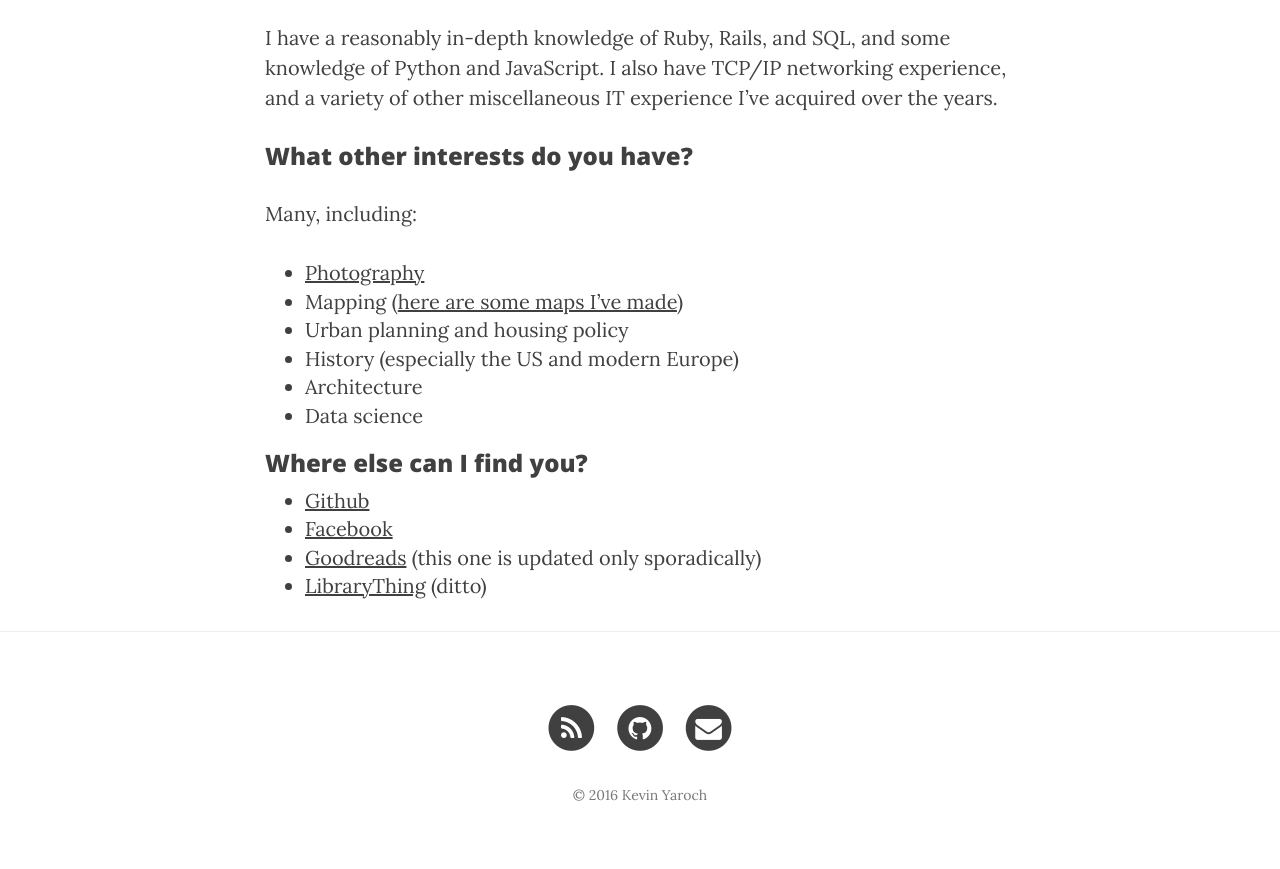
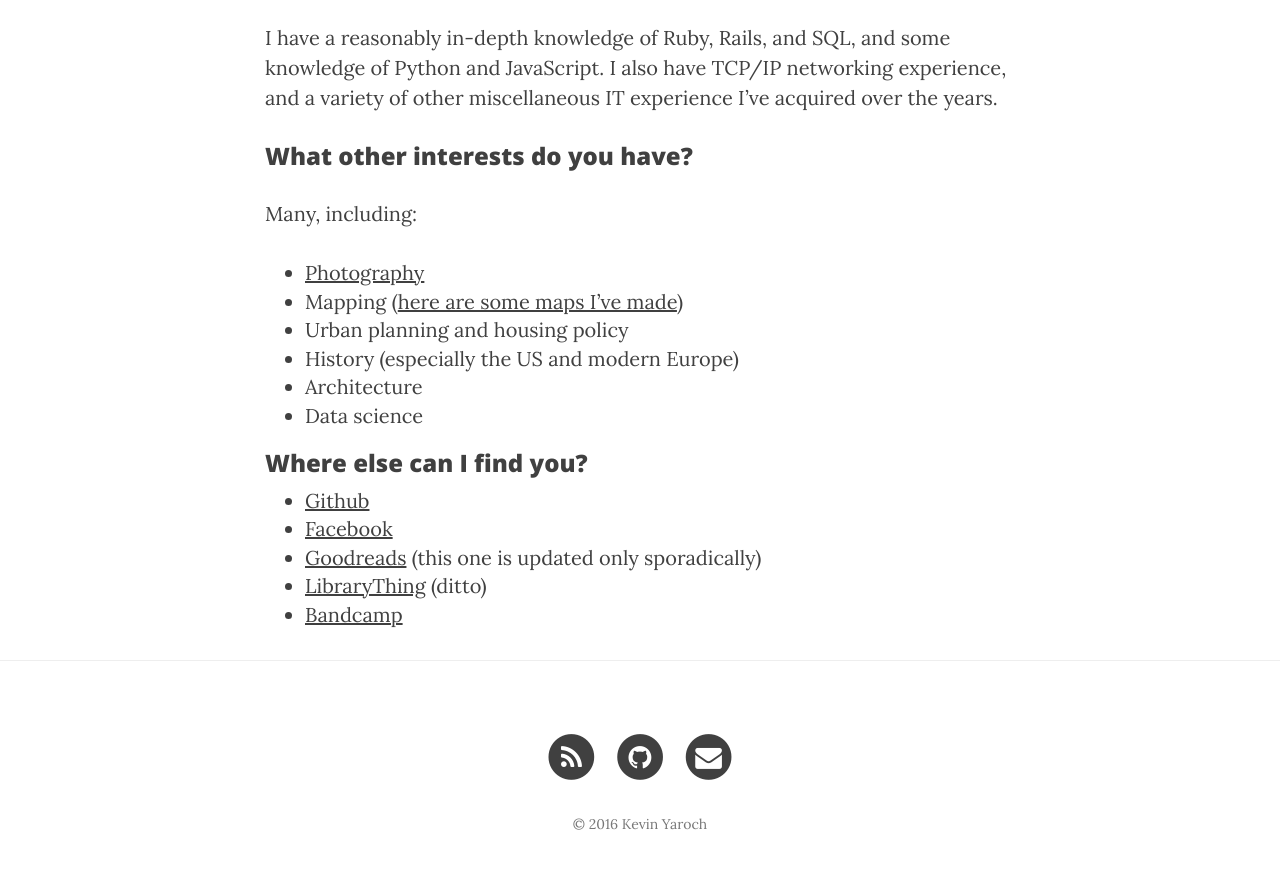
Before and after one commit to kyaroch/kyaroch.github.io, a Jekyll site: the page built from about.md, in a window 1280 px wide and 900 px high, scrolled down 1480 px. Shown: the top 869 px of the window. Built offline with Jekyll 4.4.1, drawn with Linux system fonts in a browser that asks for light colours; nearby versions of some CDN libraries; comment, search, counter and statistics services are not loaded.

Commit message:
Add BandCamp link

```diff
--- a/about.md
+++ b/about.md
@@ -44,3 +44,4 @@ Many, including:
 * [Facebook](https://www.facebook.com/kjyaroch)
 * [Goodreads](https://www.goodreads.com/user/show/5957941-kevin-yaroch) (this one is updated only sporadically)
 * [LibraryThing](https://www.librarything.com/profile/kvyar) (ditto)
+* [Bandcamp](https://bandcamp.com/kvyar)
```
